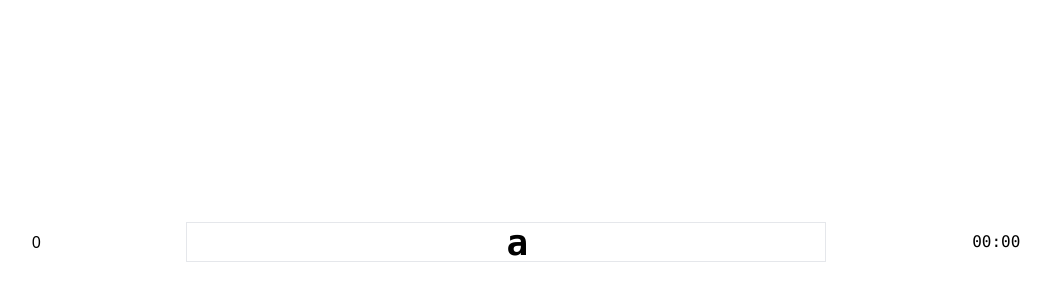
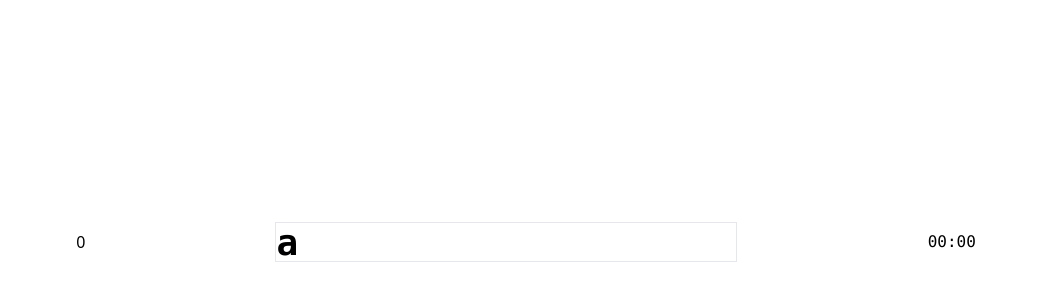
Before and after one commit to LucaLg/Teiping, an Angular app: page / in a window 1280 px wide. Shown: the part 158-458 px from the top of the page, without its empty margins (114-1165 px from the left). Built offline with nearby package versions, Linux system fonts and the light colour scheme.

Commit message:
style(app):changed layering of input and label to grid, added testcases for checkErrors()

```diff
--- a/src/app/app.component.html
+++ b/src/app/app.component.html
@@ -1,16 +1,16 @@
 <div class="w-full h-screen flex flex-row justify-evenly items-center">
   <div>{{ errors }}</div>
-  <div class="grid grid-cols-2 grid-rows-2 border h-10 w-1/2">
+  <div class="grid grid-cols-1 grid-rows-1 border h-10">
     <label
       for="input"
-      class="col-start-2 col-end-3 row-start-1 row-end-2 font-mono leading-10 h-10 p-0 text-4xl tracking-wide font-semibold text-black"
+      class="text-center w-min col-start-1 col-end-2 row-start-1 row-end-2 font-mono leading-10 h-10 p-0 text-4xl tracking-wide font-semibold text-black"
     >
       {{ currentWord }}
     </label>
     <input
       #input
       id="input"
-      class="tracking-wide col-start-2 col-end-3 row-start-1 row-end-2 caret-transparent font-mono z-10 leading-10 h-10 p-0 bg-transparent text-4xl font-semibold text-white"
+      class="text-left w-min focus:outline-none tracking-wide col-start-1 col-end-2 row-start-1 row-end-2 caret-transparent font-mono z-10 leading-10 h-10 p-0 bg-transparent text-4xl font-semibold text-white"
       (keydown.code.space)="$event.preventDefault(); checkInput()"
       [(ngModel)]="userInput"
     />
--- a/src/app/app.component.ts
+++ b/src/app/app.component.ts
@@ -65,9 +65,16 @@ export class AppComponent {
     this.currentWord =
       commonWords[Math.floor(Math.random() * commonWords.length)];
   }
-
+  /**
+   * Checks the difference between the currentWord and the user input
+   * @param input is the user input for given currentWords
+   */
   checkErros(input: string) {
-    for (let i = 0; i < this.currentWord.length; i++) {
+    const maxLength =
+      input.length > this.currentWord.length
+        ? this.currentWord.length
+        : input.length;
+    for (let i = 0; i < maxLength; i++) {
       if (input[i] !== this.currentWord[i]) {
         this.errors++;
       }
```
Also changed, not shown: 1 other file (tests, documents, lock files or other folders).
